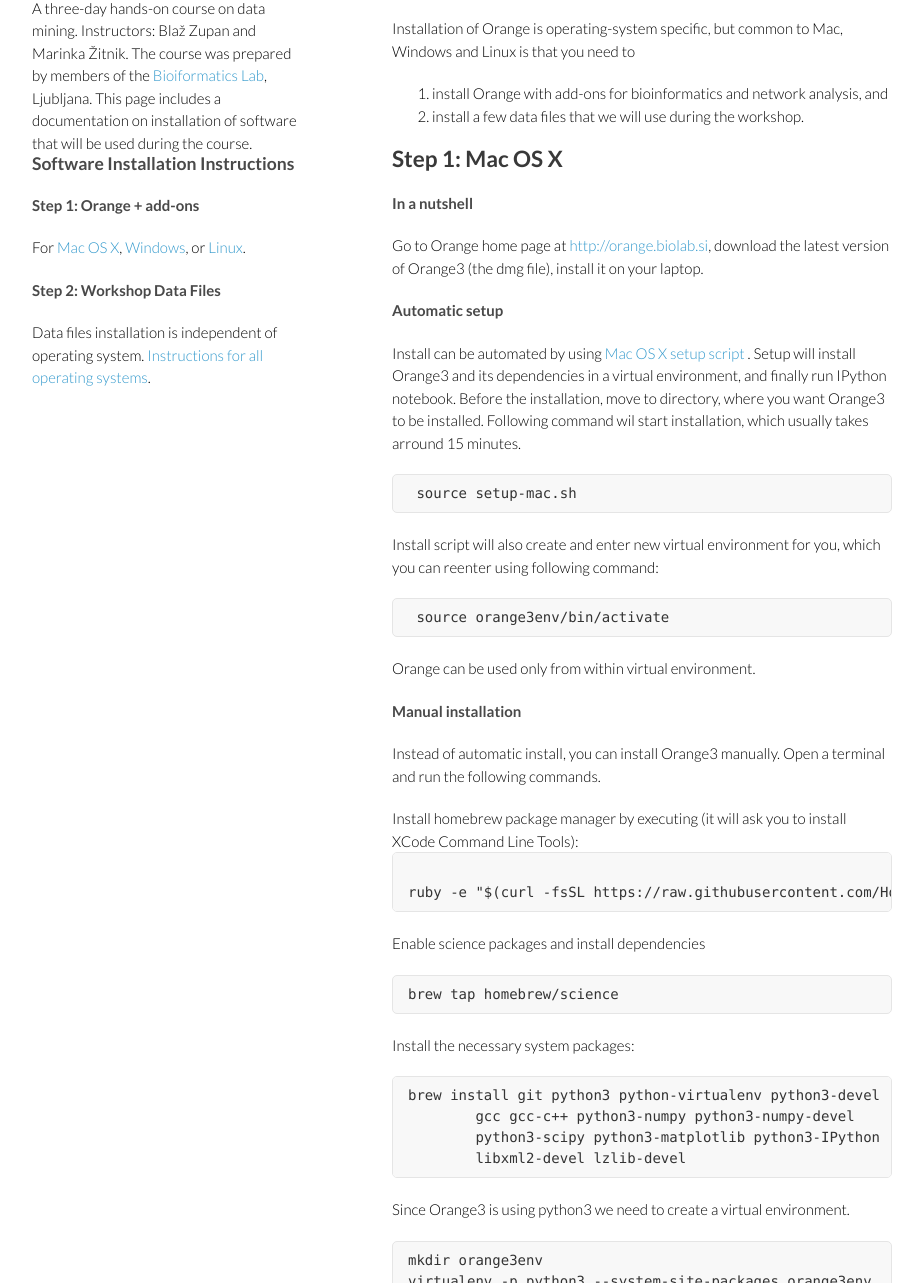
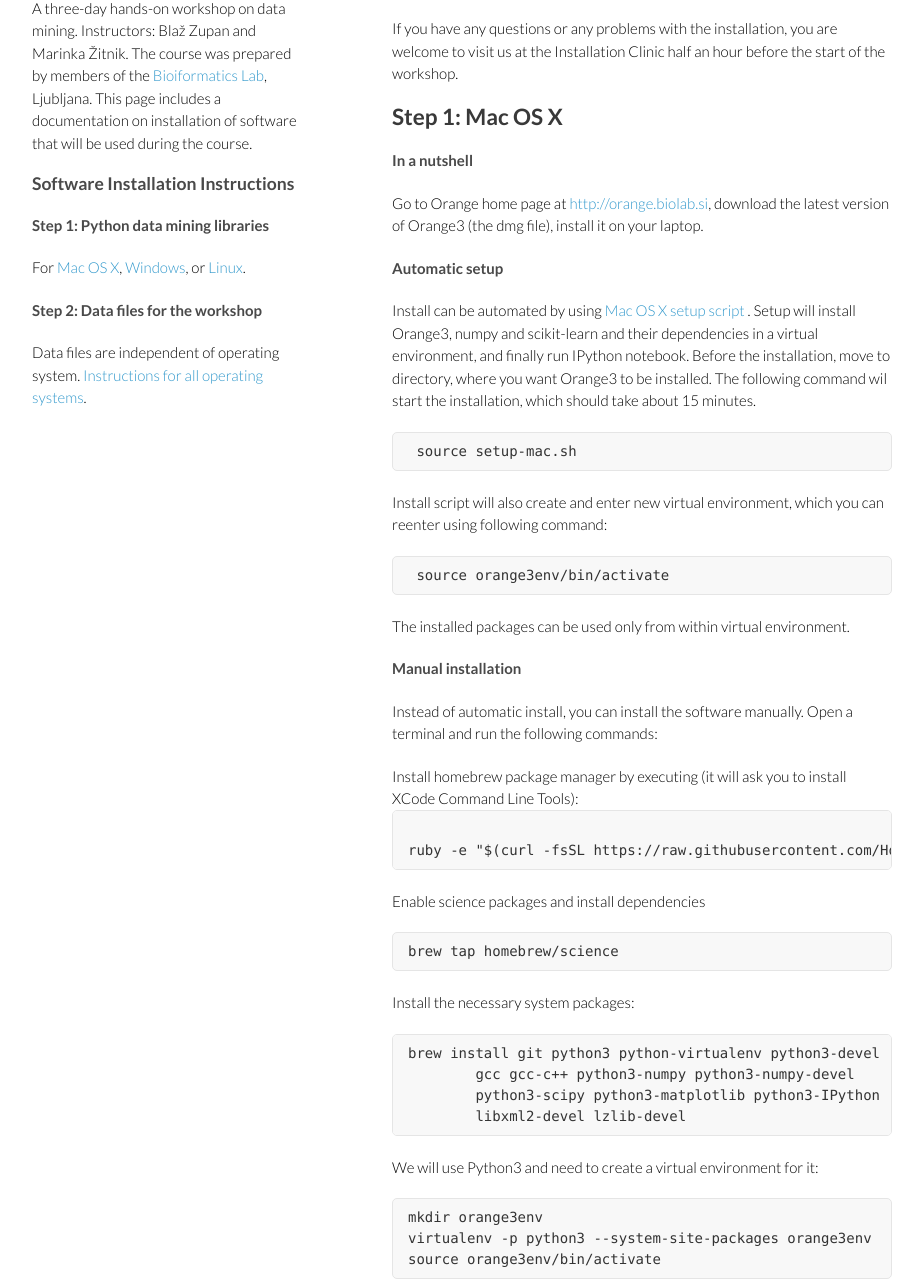
Before and after one commit to biolab/data-mining-course-unipv, a plain HTML site: page index.html in a window 1280 px wide. Shown: the part 106-1389 px from the top of the page, without its empty margins (178-1101 px from the left). Drawn offline with Linux system fonts and the light colour scheme.

Commit message:
Update index.html

```diff
--- a/index.html
+++ b/index.html
@@ -18,19 +18,19 @@
 
         <h2>Data Mining in Python</h2>
 
-        A three-day hands-on course on data mining. Instructors: Blaž Zupan and Marinka Žitnik.
+        <p></p>A three-day hands-on workshop on data mining. Instructors: Blaž Zupan and Marinka Žitnik.
         The course was prepared by members of the <a href="http://www.biolab.si">Bioiformatics Lab</a>, Ljubljana. This page
-        includes a documentation on installation of software that will be used during the course.
+        includes a documentation on installation of software that will be used during the course. </p>
 
         <h3>Software Installation Instructions</h3>
 
-		<h4>Step 1: Orange + add-ons</h4>
+		<h4>Step 1: Python data mining libraries</h4>
 
 		<p>For <a href="#mac">Mac OS X</a>, <a href="#win">Windows</a>, or <a href="#lin">Linux</a>.</p>
 
-		<h4>Step 2: Workshop Data Files</h4>
+		<h4>Step 2: Data files for the workshop</h4>
 
-		<p>Data files installation is independent of operating system. <a href="#s3">Instructions for all operating systems</a>.</p>
+		<p>Data files are independent of operating system. <a href="#s3">Instructions for all operating systems</a>.</p>
 
 
       </header>
@@ -38,15 +38,10 @@
 
 
 <p>
-The following instructions will guide you to install Orange data mining suite we will use at the workshop.
+The following instructions will guide you through installation of various libraries and enviroments we will use during the workshop.
 </p>
- <!--If you have any questions or any problems with the installation, you are welcome to visit us at the Installation Clinic during coffee breaks on Wednesday from 10:15-10:45 and 15:40-16:15.</p-->
 
-<p>Installation of Orange is operating-system specific, but common to Mac, Windows and Linux is that you need to
-<ol>
-<li>install Orange with add-ons for bioinformatics and network analysis, and</li>
-<li>install a few data files that we will use during the workshop.</li>
-</ol></p>
+<p>If you have any questions or any problems with the installation, you are welcome to visit us at the Installation Clinic half an hour before the start of the workshop.</p>
 
 <h2><a name="mac"></a>Step 1: Mac OS X</h2>
 
@@ -58,19 +53,19 @@ download the latest version of Orange3 (the dmg file), install it on your laptop
 <h4> Automatic setup </h4>
 <p> Install can be automated by using
 <a href="setup-mac.sh"> Mac OS X setup script </a>.
-Setup will install Orange3 and its dependencies in a virtual environment,
+Setup will install Orange3, numpy and scikit-learn and their dependencies in a virtual environment,
 and finally run IPython notebook. Before the installation,
 move to directory, where you want Orange3 to be installed.
-Following command wil start installation, which usually takes arround 15 minutes. </p>
+The following command wil start the installation, which should take about 15 minutes. </p>
 <pre><code> source setup-mac.sh </code></pre>
-<p>Install script will also create and enter new virtual environment for you, which
+<p>Install script will also create and enter new virtual environment, which
 you can reenter using following command:</p>
 <pre><code> source orange3env/bin/activate </code></pre>
-<p>Orange can be used only from within virtual environment.</p>
+<p>The installed packages can be used only from within virtual environment.</p>
 
 <h4> Manual installation </h4>
-<p> Instead of automatic install, you can install Orange3 manually.
-Open a terminal and run the following commands.</p>
+<p> Instead of automatic install, you can install the software manually.
+Open a terminal and run the following commands:</p>
 
 Install homebrew package manager by executing (it will ask you to install XCode Command Line Tools):
 <pre><code>
@@ -88,7 +83,7 @@ ruby -e "$(curl -fsSL https://raw.githubusercontent.com/Homebrew/install/master/
 	libxml2-devel lzlib-devel
 </pre></code>
 
-<p> Since Orange3 is using python3 we need to create a virtual environment. </p>
+<p> We will use Python3 and need to create a virtual environment for it:</p>
 
 <pre><code>mkdir orange3env
 virtualenv -p python3 --system-site-packages orange3env
@@ -194,7 +189,7 @@ sudo apt-get install git python-pip python-virtualenv
 	libxml2-dev zlib1g-dev
 </pre></code>
 
-<p> Since Orange3 is using python3 we need to create a virtual environment. </p>
+<p>We will use Python3 and need to create a virtual environment for it:</p>
 
 <pre><code>mkdir orange3env
 virtualenv -p python3 --system-site-packages orange3env
@@ -245,7 +240,7 @@ sudo zypper install git python-virtualenv python3-devel
 	libxml2-devel lzlib-devel
 </pre></code>
 
-<p> Since Orange3 is using python3 we need to create a virtual environment. </p>
+<p> We will use Python3 and need to create a virtual environment for it:</p>
 
 <pre><code>mkdir orange3env
 virtualenv -p python3 --system-site-packages orange3env
```
